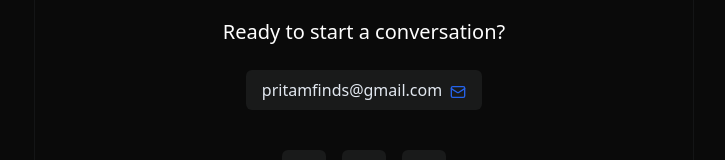
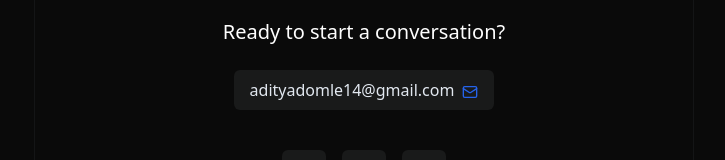
Before and after one commit to adityadomle/My-Portfolio, a Next.js app: page / in a window 1280 px wide. Shown: the part 4316-4476 px from the top of the page, without its empty margins (276-1001 px from the left). Built offline with nearby package versions, Linux system fonts and the light colour scheme.

Commit message:
feat: added my contact info

```diff
--- a/components/sections/contact-section.tsx
+++ b/components/sections/contact-section.tsx
@@ -43,16 +43,16 @@
               </h4>
 
               <a
-                href="mailto:pritamfinds@gmail.com"
+                href="mailto:adityadomle14@gmail.com"
                 className="inline-flex items-center gap-2 px-4 py-2 rounded-sm bg-gray-100 dark:bg-[#191a1a] text-[#08090a] dark:text-slate-200 hover:bg-gray-200 dark:hover:bg-gray-500/10 transition-colors"
               >
-                pritamfinds@gmail.com
+                adityadomle14@gmail.com
                 <Mail className="w-4 h-4 mt-1" color="#2563EB" />
               </a>
 
               <div className="flex items-center justify-center gap-4 pt-4">
                 <a
-                  href="https://x.com/PritamGhosh010"
+                  href="https://x.com/domle_aditya"
                   target="_blank"
                   rel="noopener noreferrer"
                   className="group p-3 rounded-sm bg-gray-100 dark:bg-[#191a1a] text-[#08090a] dark:text-slate-200 hover:bg-gray-200 dark:hover:bg-gray-500/10 transition-colors relative overflow-hidden"
@@ -62,7 +62,7 @@
                 </a>
 
                 <a
-                  href="https://github.com/PrtHub"
+                  href="https://github.com/adityadomle"
                   target="_blank"
                   rel="noopener noreferrer"
                   className="group p-3 rounded-sm bg-gray-100 dark:bg-[#191a1a] text-[#08090a] dark:text-slate-200 hover:bg-gray-200 dark:hover:bg-gray-500/10 transition-colors relative overflow-hidden"
@@ -72,7 +72,7 @@
                 </a>
 
                 <a
-                  href="https://www.linkedin.com/in/pritam-ghosh-dev"
+                  href="https://www.linkedin.com/in/adityadomle"
                   target="_blank"
                   rel="noopener noreferrer"
                   className="group p-3 rounded-sm bg-gray-100 dark:bg-[#191a1a] text-[#08090a] dark:text-slate-200 hover:bg-gray-200 dark:hover:bg-gray-500/10 transition-colors relative overflow-hidden"
```
